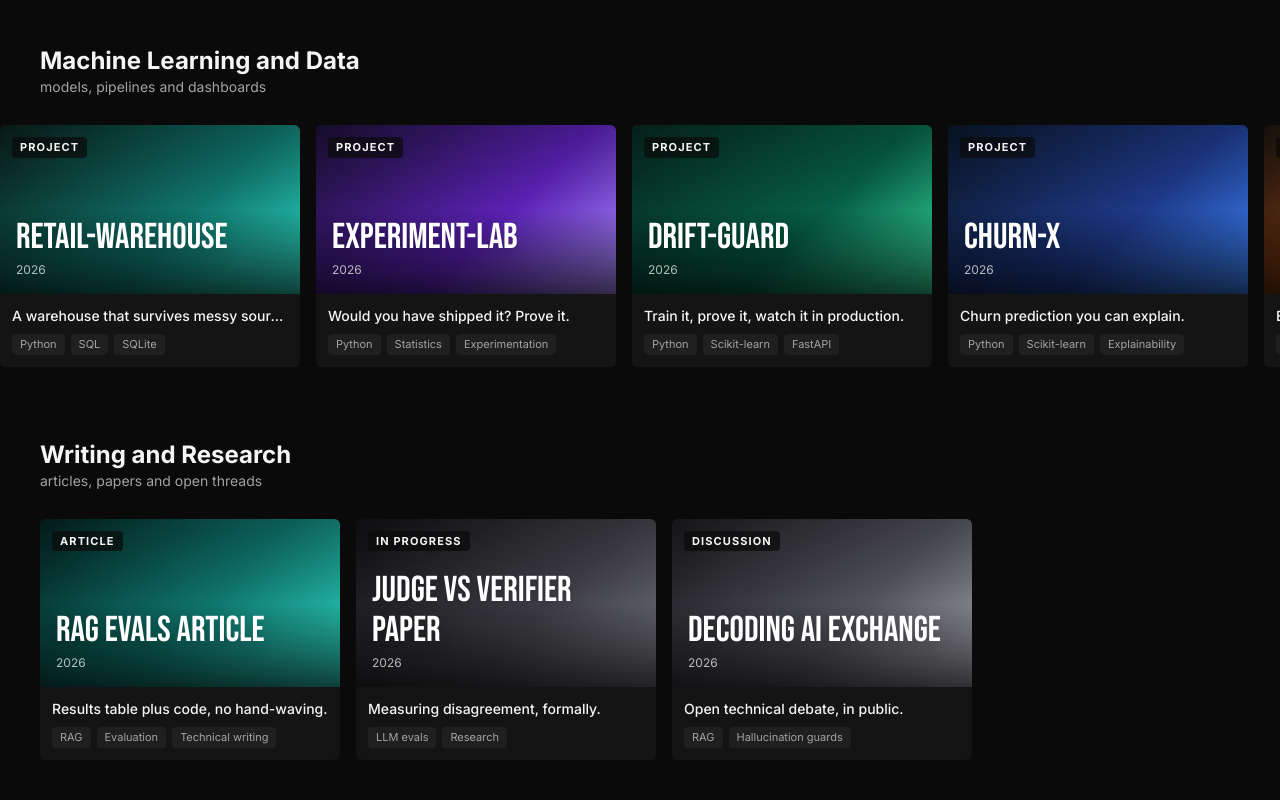
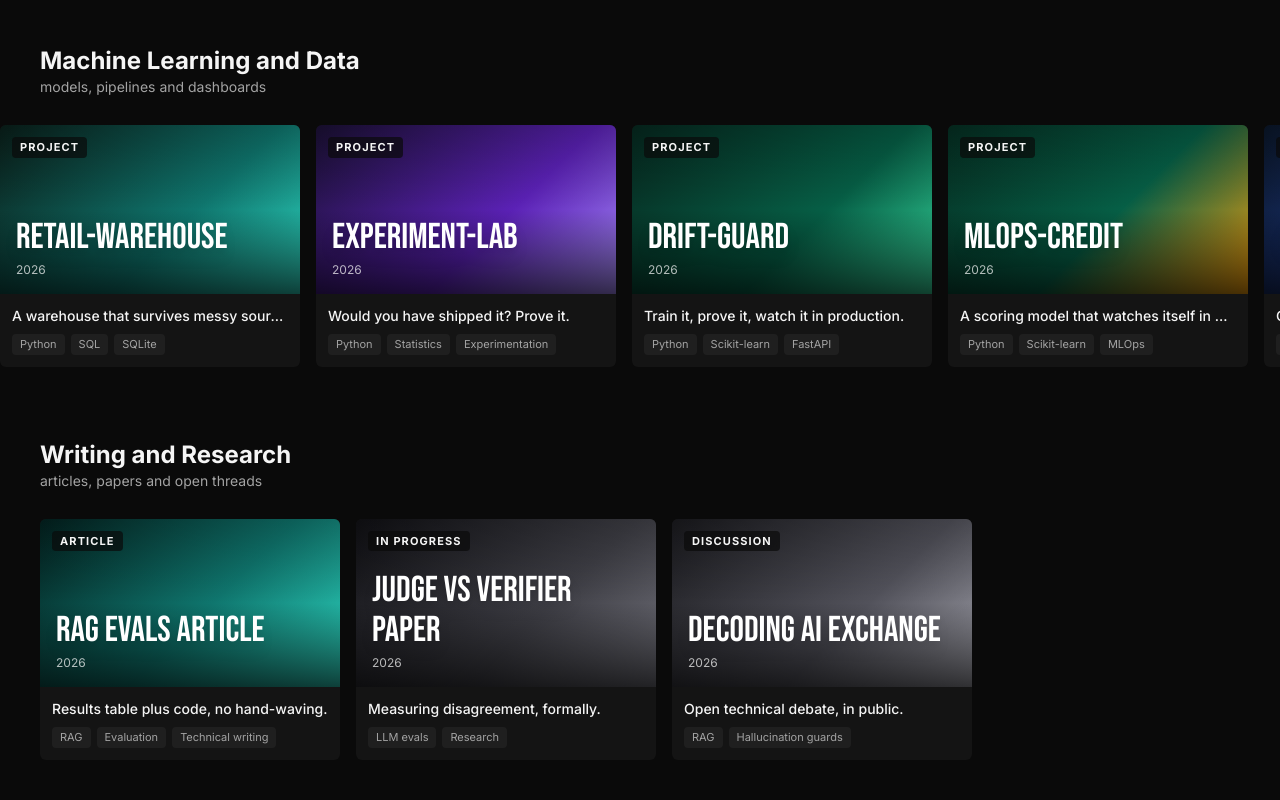
Before and after one commit to Jagadeesh5045/portfolio, a React (Vite) app: page / in a window 1280 px wide. Shown: the part 1060-1860 px from the top of the page. Built offline with nearby package versions, Linux system fonts and the light colour scheme.

Commit message:
Portfolio: add mlops-credit flagship card and MLOps skill

```diff
--- a/src/data/content.ts
+++ b/src/data/content.ts
@@ -175,6 +175,24 @@ export const ROWS: Row[] = [
           },
         ],
         art: 'linear-gradient(135deg, #06281f 0%, #065f46 60%, #34d399 100%)',
+      },
+      {
+        id: 'mlops-credit',
+        name: 'mlops-credit',
+        tagline: 'A scoring model that watches itself in production.',
+        description:
+          'End-to-end MLOps for credit default prediction: a JSON model registry, a 90/10 canary deploy where the challenger is promoted only on +0.02 ROC-AUC, and PSI drift monitoring that retrains automatically when drift crosses threshold. 5,000 synthetic applicants, champion ROC-AUC 0.6886, canary kept the champion, drift on income (PSI 0.3773) and late payments (PSI 1.7022) triggered retraining to v3. 4 tests green.',
+        year: '2026',
+        badge: 'Project',
+        tags: ['Python', 'Scikit-learn', 'MLOps'],
+        metrics: ['Champion ROC-AUC 0.6886', 'Canary kept the champion', 'Drift retrained to v3'],
+        links: [
+          {
+            label: 'View on GitHub',
+            url: 'https://github.com/Jagadeesh5045/AI-builds/tree/main/flagship/mlops-credit',
+          },
+        ],
+        art: 'linear-gradient(135deg, #052e22 0%, #065f46 55%, #f59e0b 100%)',
       },
       {
         id: 'churn-x',
@@ -381,6 +399,7 @@ export const PROFILE = {
     'LangGraph',
     'ChromaDB',
     'Data engineering',
+    'MLOps',
     'SQL',
     'Flask and FastAPI',
     'Docker',
```
